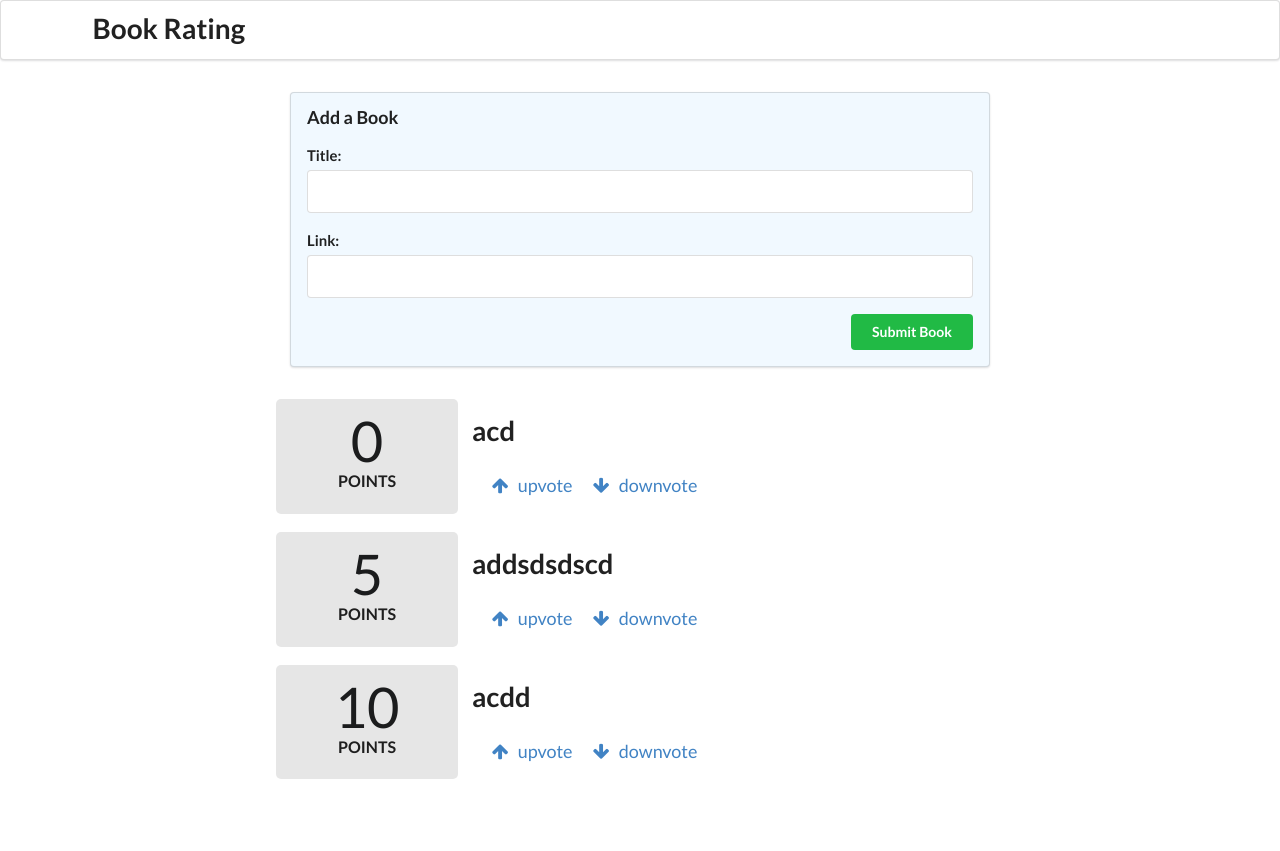
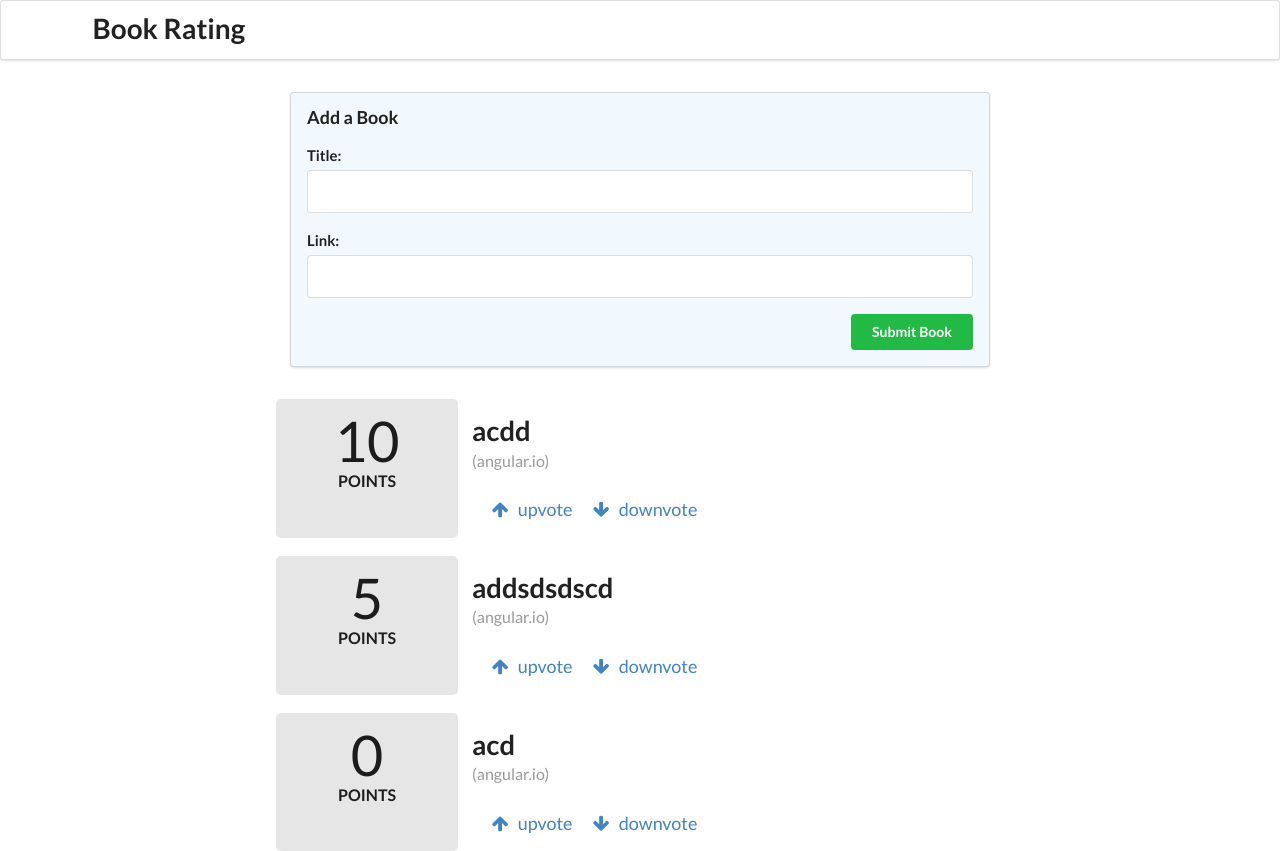
Before and after one commit to sunil10790/book-rating, an Angular app: page / in a window 1280 px wide. Before the commit the page ends 800 px from the top, so only its background shows below. Built offline with nearby package versions, Linux system fonts and the light colour scheme.

Commit message:
Add book on submit. Display domian. Display books in a sorted way.

```diff
--- a/src/app/app.component.html
+++ b/src/app/app.component.html
@@ -14,4 +14,4 @@
   <button (click)="addBook(title, link)" class="ui positive right floated button" type="submit">Submit Book</button>
 </form>
 
-  <app-book *ngFor="let bookItem of books" [book]="bookItem"></app-book>
+  <app-book *ngFor="let bookItem of sortedBooks()" [book]="bookItem"></app-book>
--- a/src/app/app.component.ts
+++ b/src/app/app.component.ts
@@ -11,14 +11,19 @@ export class AppComponent {
 
   constructor() {
     this.books = [
-      new Book('acd', 'adf', 0),
-      new Book('addsdsdscd', 'adf', 5),
-      new Book('acdd', 'adf', 10)
+      new Book('acd', 'http://angular.io/', 0),
+      new Book('addsdsdscd', 'http://angular.io/', 5),
+      new Book('acdd', 'http://angular.io/', 10)
     ];
   }
 
-  addBook(title: HTMLInputElement, link: HTMLInputElement): boolean {
-    console.log(`Title: ${title.value} and Link: ${link.value}`);
-    return false;
+  addBook(title: HTMLInputElement, link: HTMLInputElement) {
+    this.books.push(new Book(title.value, link.value, 0));
+    title.value = '';
+    link.value = '';
+  }
+
+  sortedBooks(): Book[] {
+    return this.books.sort((a: Book, b: Book) => b.votes - a.votes);
   }
 }
--- a/src/app/book/book.component.html
+++ b/src/app/book/book.component.html
@@ -9,6 +9,7 @@
   <a class="ui large header" href="{{ book.link }}">
     {{ book.title }}
   </a>
+  <div class="meta">({{ book.domain() }})</div>
   <ul class="ui big horizontal list voters">
     <li class="item">
       <a href (click)="voteUp()">
--- a/src/app/book/book.model.ts
+++ b/src/app/book/book.model.ts
@@ -17,4 +17,13 @@ export class Book{
     this.votes  -= 1;
   }
 
+  domain(): string {
+      try {
+          const link: string = this.link.split('//')[1];
+          return link.split('/')[0];
+      } catch (err) {
+          return null;
+      }
+  }
+
 }
```
